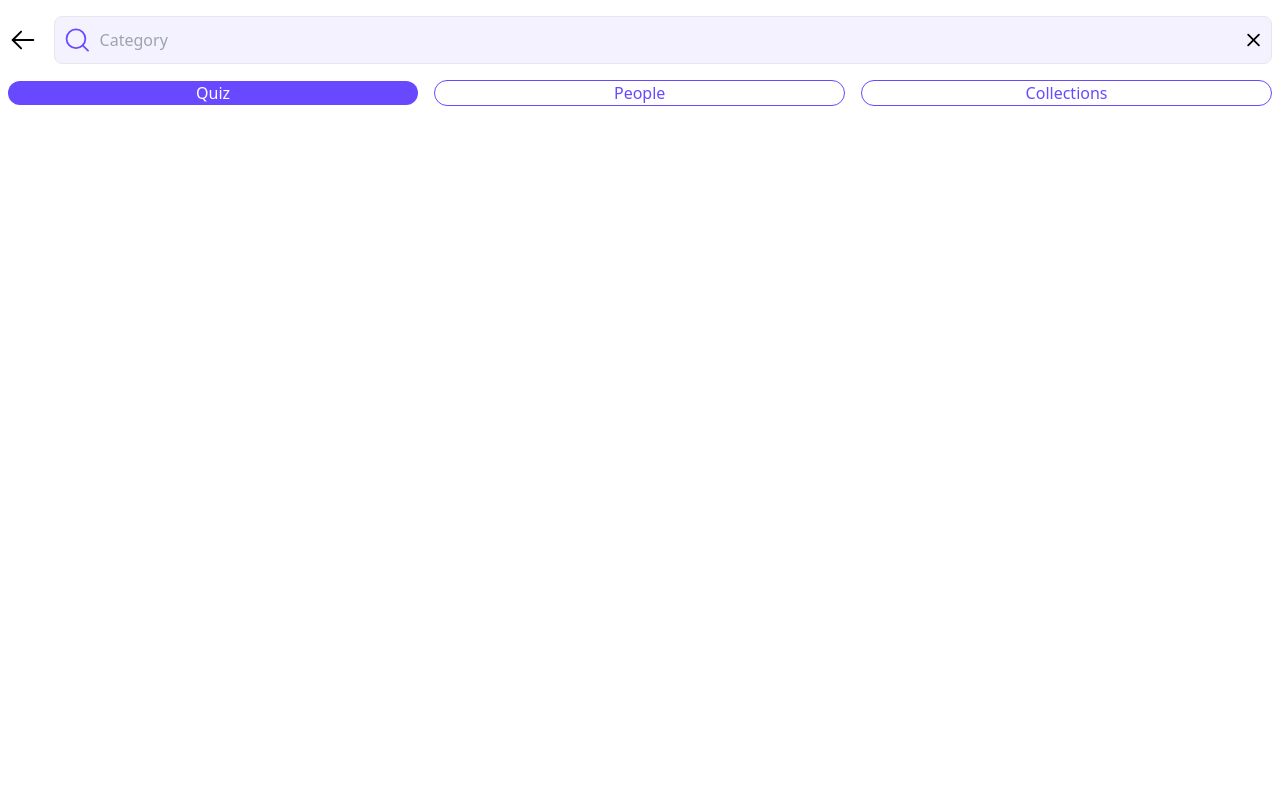
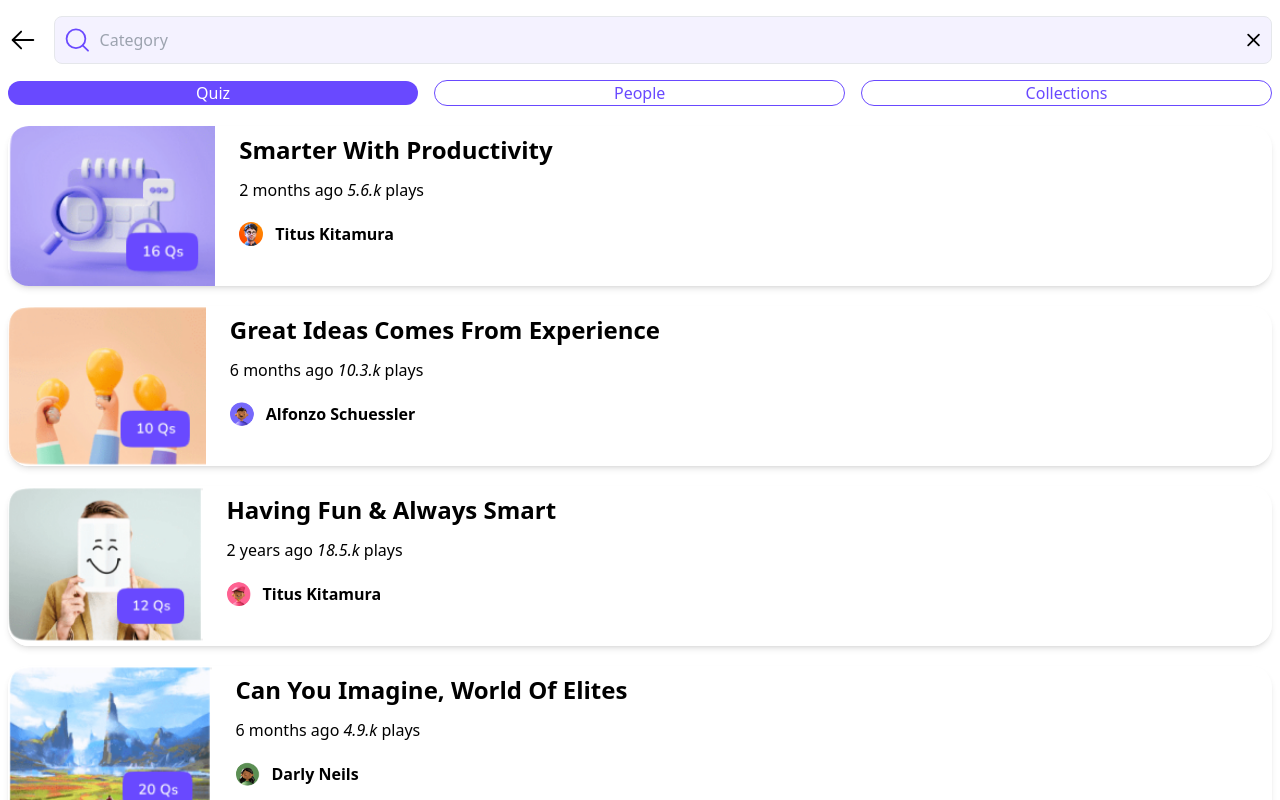
Before and after one commit to smartcollins/quizzico, a React (Create React App) app: page /search in a window 1280 px wide. Both pictures are taken after a click on the element "Recent". Built offline with nearby package versions, Linux system fonts and the light colour scheme.

Commit message:
added DiscoverFeatures to Search

```diff
--- a/src/components/home-screen/Search.jsx
+++ b/src/components/home-screen/Search.jsx
@@ -1,8 +1,9 @@
 import React, { useState } from 'react';
 import { Link } from 'react-router-dom';
 import { value } from "../../assets/value";
-import { category, peopleYouMayKnow, collections } from "../../assets/data"
+import { category, peopleYouMayKnow, collections, discoverData } from "../../assets/data"
 import SearchPeople from './SearchPeople';
+import DiscoverFeatures from './DiscoverFeatures';
 import { ArrowLeft, MagnifyingGlass, X } from 'phosphor-react';
 
 const Search = () => {
@@ -38,6 +39,7 @@ const Search = () => {
     const item2 = peopleYouMayKnow.map((item, idx) => <SearchPeople key={idx} {...item} />)
     // const item3 = collections.map((item,idx)=><div className="grid grid-cols-2 gap-2 md:flex md:flex-col md:items-center md:gap-4"><img key={idx} className="md:object-cover md:w-4/5" src={item.img} alt="collections"/></div>)
     const item3 = collections.map((item, idx) => <img key={idx} className="md:object-cover md:w-4/5" src={item.img} alt="collections" />)
+    const item4 = discoverData.map((item,idx)=><DiscoverFeatures key={idx} {...item}/>)
 
 
 
@@ -62,6 +64,7 @@ const Search = () => {
                 {!cat && <div>{item}</div>}
                 {ple && <div>{item2}</div>}
                 {lt && <div className="grid grid-cols-2 gap-2 md:flex md:flex-col md:items-center md:gap-4">{item3}</div>}
+                {qz && <div>{item4}</div>}
             </div>
         </div>
     )
```
